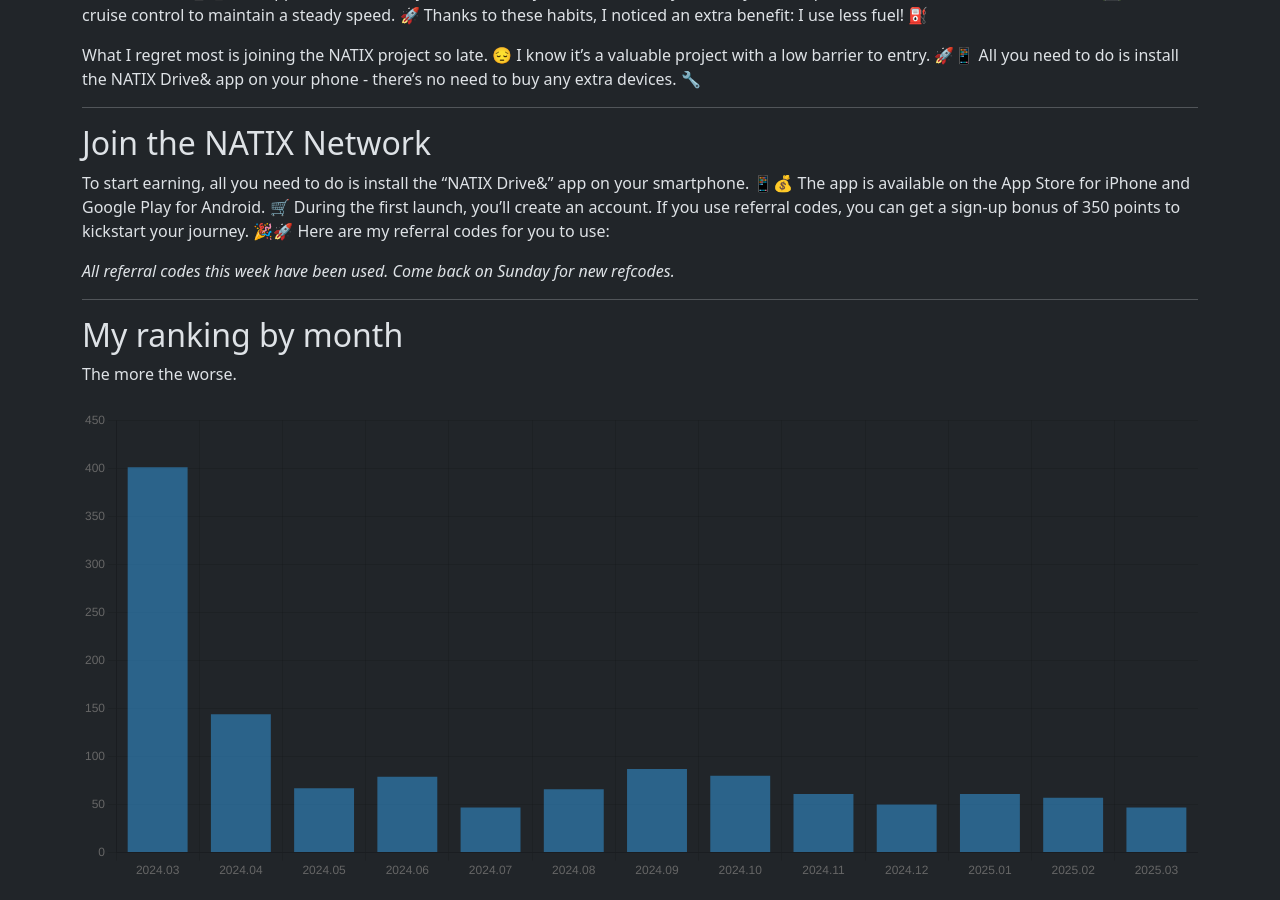
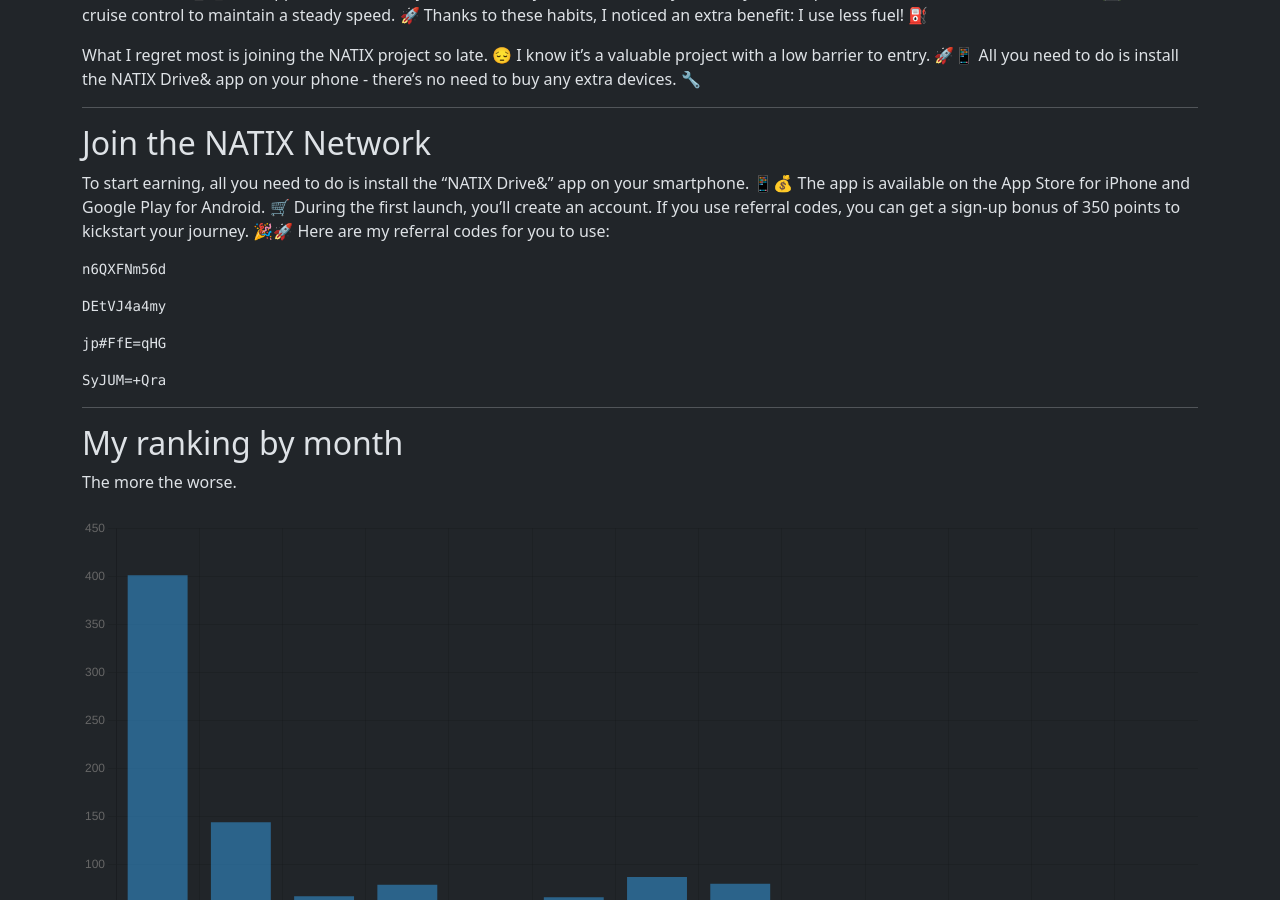
Before and after one commit to torrocus/natix, a Jekyll site: the page built from index.md, in a window 1280 px wide and 900 px high, scrolled down 2351 px. Built offline with Jekyll 4.4.1, drawn with Linux system fonts in a browser that asks for light colours; comment, search, counter and statistics services are not loaded.

Commit message:
Refresh referrer codes

````diff
--- a/index.md
+++ b/index.md
@@ -136,11 +136,26 @@ If you use referral codes, you can get a sign-up bonus of 350 points to kickstar
 🎉🚀
 Here are my referral codes for you to use:
 <!-- NATIX-REFERRAL-CODES-LIST:START -->
+```
+n6QXFNm56d
+```
+
+```
+DEtVJ4a4my
+```
+
+```
+jp#FfE=qHG
+```
+
+```
+SyJUM=+Qra
+```
 <!-- NATIX-REFERRAL-CODES-LIST:END -->
-
+<!--
 _All referral codes this week have been used.
 Come back on Sunday for new refcodes._
-
+-->
 
 ---
 
````
